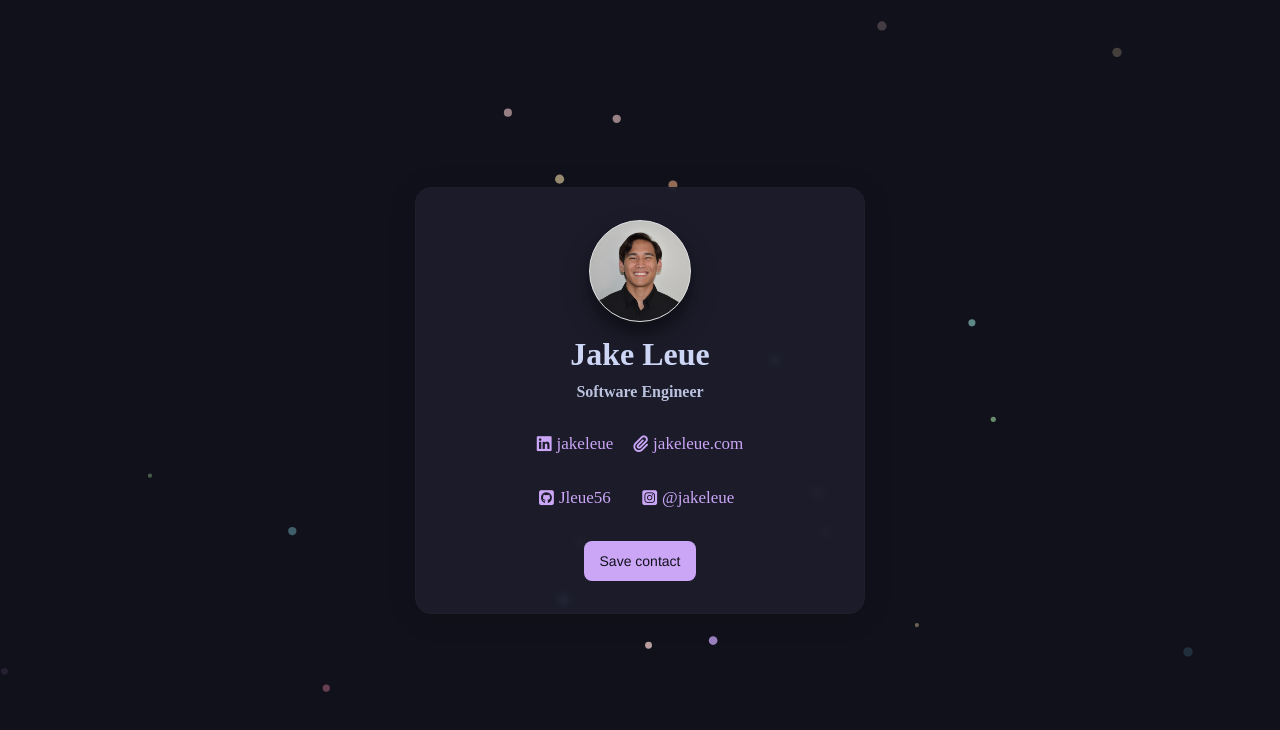
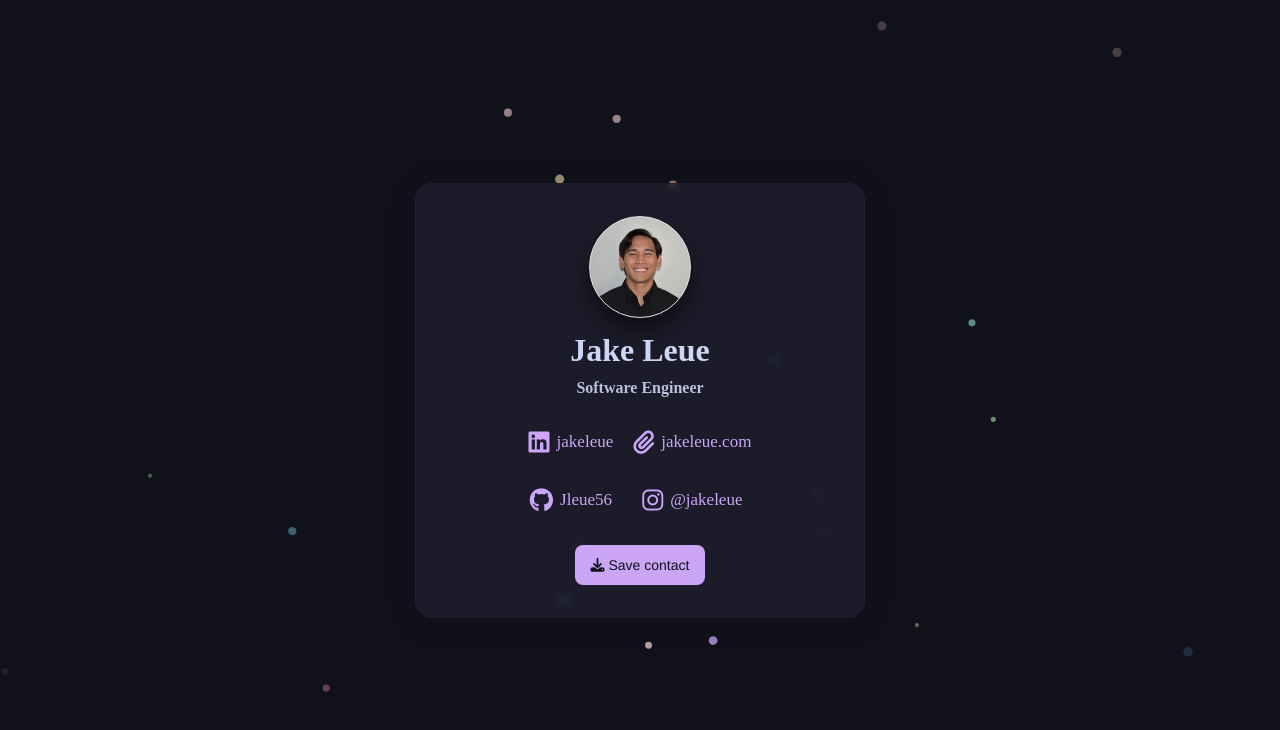
Before and after one commit to Jleue56/jleue56.github.io, a website: page contact.html in a window 1280 px wide. Drawn offline with Linux system fonts and the light colour scheme.

Commit message:
better icons, sizing, and download icon

```diff
--- a/contact.css
+++ b/contact.css
@@ -7,6 +7,11 @@
   font-weight: 500;
   color: #cba6f7;
   transition: transform 0.2s;
+}
+
+.social i {
+  font-size: 24px;
+  margin-right: 2px;
 }
 
 .social:hover,
--- a/contact.html
+++ b/contact.html
@@ -33,7 +33,7 @@
           </p>
           <p class="social">
             <a href="https://github.com/Jleue56" target="_blank" class="social"
-              ><i class="fa-brands fa-square-github"></i>Jleue56</a
+              ><i class="fa-brands fa-github"></i>Jleue56</a
             >
           </p>
         </div>
@@ -49,14 +49,14 @@
               target="_blank"
               class="social"
             >
-              <i class="fa-brands fa-square-instagram"></i>
+              <i class="fa-brands fa-instagram"></i>
               @jakeleue</a
             >
           </p>
         </div>
       </div>
       <a class="save-contact" href="https://vcrd.co/jleue/7814/d"
-        >Save contact</a
+        ><i class="fa-solid fa-download"></i> Save contact</a
       >
     </div>
     <script src="particles.js"></script>
```
